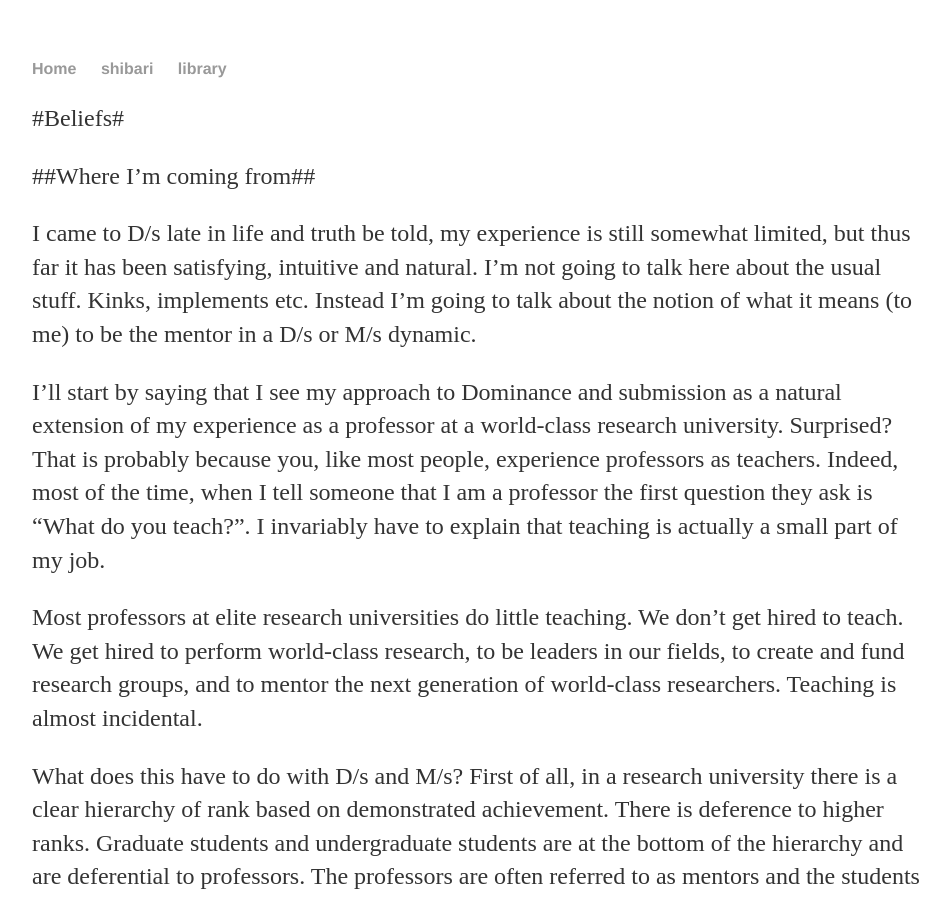
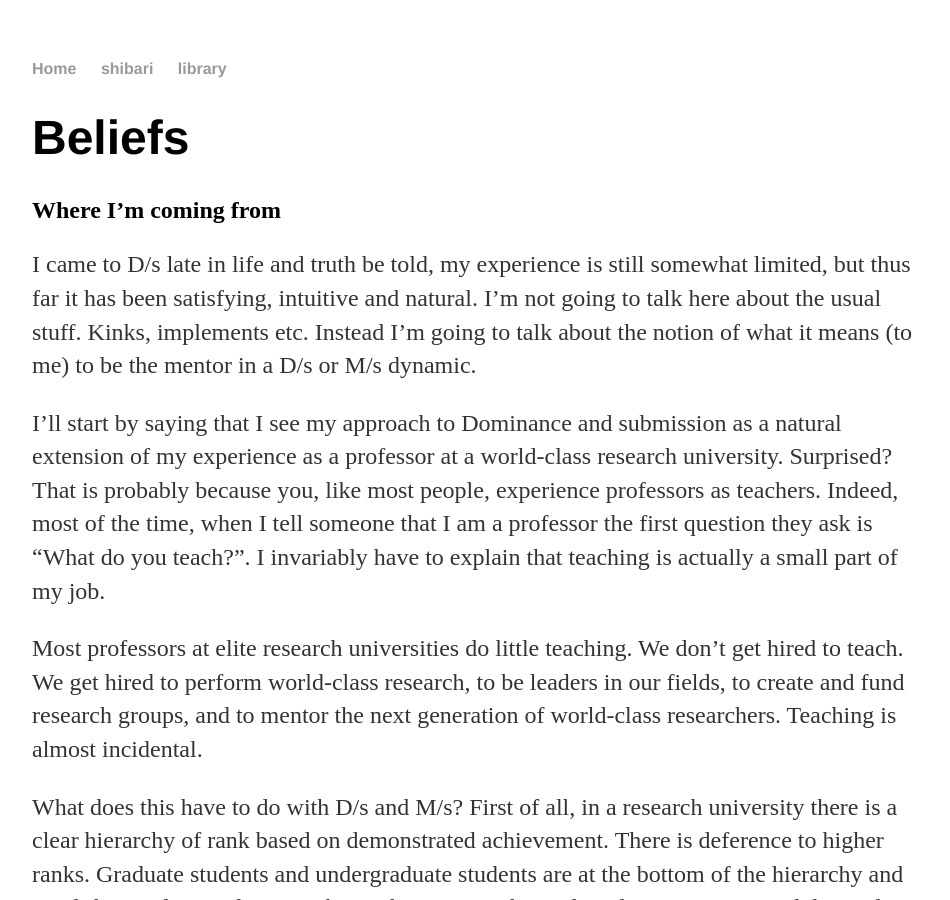
Before and after one commit to rationaldom/rationaldom.github.io, a Jekyll site: the page built from drafts/beliefs.md, in a window 1280 px wide and 900 px high. Shown: the whole window, without its empty margins (160-1110 px from the left). Built offline with Jekyll 4.4.1, drawn with Linux system fonts in a browser that asks for light colours; our own code applies the rules of GitHub Pages for plain Markdown files; some of the changed text lies outside the part shown.

Commit message:
fixed formmating bug in headings

```diff
--- a/drafts/beliefs.md
+++ b/drafts/beliefs.md
@@ -1,8 +1,8 @@
 
 
-#Beliefs#
+# Beliefs
 
-##Where I'm coming from##
+## Where I'm coming from
 
 I came to D/s late in life and truth be told, my experience is still somewhat limited, but thus far it has been satisfying, intuitive and natural. I'm not going to talk here about the usual stuff. Kinks, implements etc. Instead I'm going to talk about the notion of what it means (to me) to be the mentor in a D/s or M/s dynamic.
 
@@ -18,7 +18,7 @@ In academia we don't train our students to be more deferential or to focus on th
 
 In my brief time interacting with the BDSM community, I have come to ask, can't serious mentoring be part of a Dom's/Master's interaction with their sub/slave?  I have heard lip-service paid to this idea, but from what I've seen, most Doms or Masters don't actually have much to offer their subs/slaves beyond sexual and psychological fulfillment. For some, perhaps for most, this may be enough. After all most D-types are average humans and most s-types are average humans. But for some of us, this is not enough and we seek to pay more than lip-service to the notion that we are true mentors to our subs or slaves.  All this brings me to what I believe is my role as a Dominant.
 
-##What I believe##
+##What I believe
 
 I believe that when I take a sub/slave under my wing, it is my responsibility to provide not just emotional and sexual rewards, but also mentorship, structure and a real education grounded in my unique professional experiences in science, technology, business, sports and art. I see my role as a Dominant and would-be Master as a natural extension of my role as a University Professor. I want to create a mix of pleasure and emotional/psychological games that enrich the educational experience in a manner that is not socially acceptable in more conventional educational settings. It is of course a bit of an experiment. But for me life is, at it's best, one big experiment!
 
```
